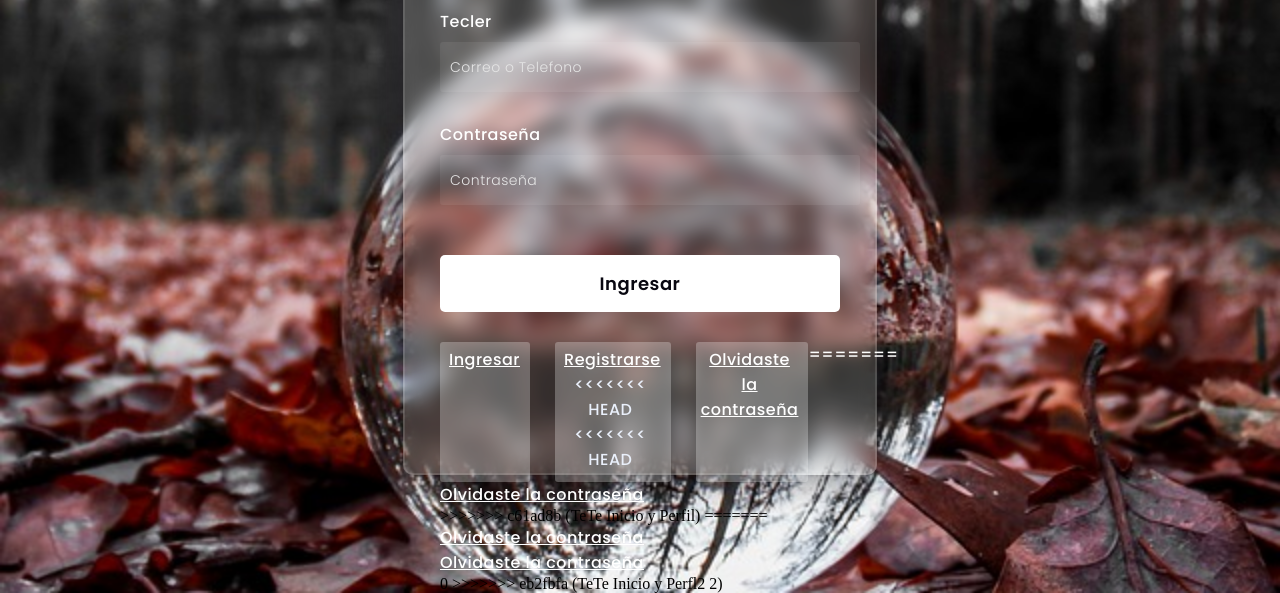
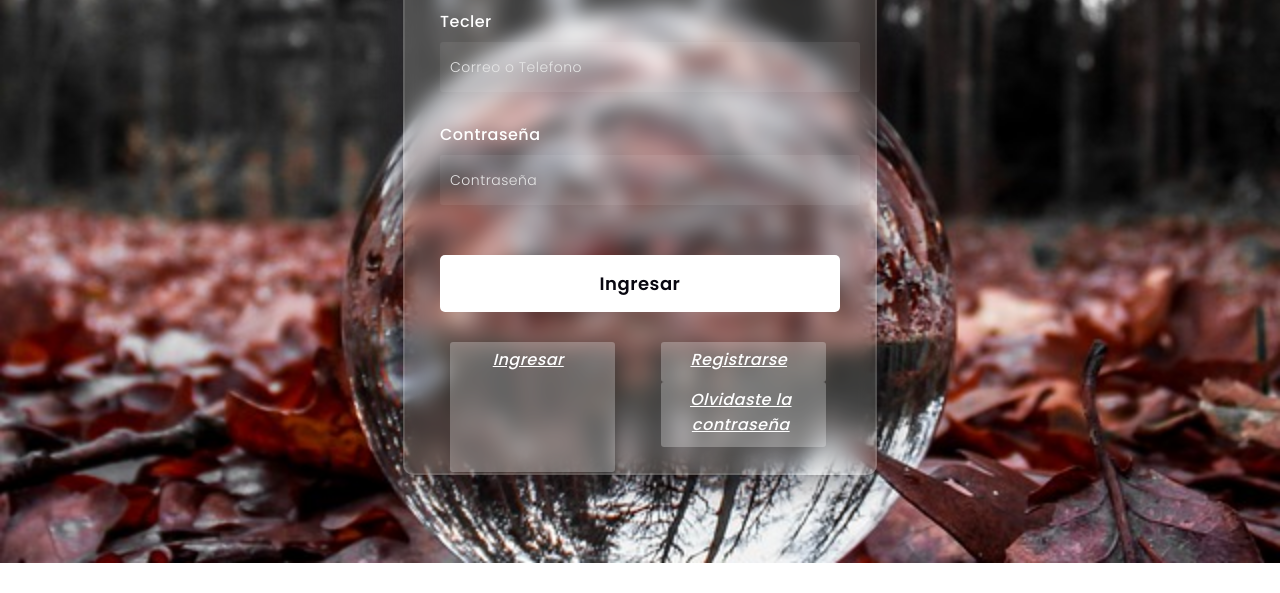
Before and after one commit to GabyLudewig/Teclers, a plain HTML site: page html/login.html in a window 1280 px wide. Shown: the part 237-830 px from the top of the page. After the commit the page ends 800 px from the top, so only its background shows below. Drawn offline with Linux system fonts and the light colour scheme.

Commit message:
TeTe Inicio y Perfil 2

```diff
--- a/html/login.html
+++ b/html/login.html
@@ -23,33 +23,15 @@
 
         <button>Ingresar</button>
         <div class="social">
-          <div class="go"><i class=""></i>
+          <div class="go"><i class="">
             <a href="inicio.html">Ingresar</a>
           </div>
-          <div class="fb"><i class=""></i>
+          <div class="fb"><i class="">
             <a href="registro.html">Registrarse</a>
-<<<<<<< HEAD
-<<<<<<< HEAD
          </div>
          <div class="fb">
           <a id="restablecer" href="recuperacion.html">Olvidaste la contraseña</a>
         </div>
-
-=======
-          </div>
-          <div class="fb">
-            <a id="restablecer" href="recuperacion.html">Olvidaste la contraseña</a>
-          </div>
->>>>>>> c61ad8b (TeTe Inicio y Perfil)
-=======
-          </div>
-          <div class="fb">
-            <a id="restablecer" href="recuperacion.html">Olvidaste la contraseña</a>
-          </div>
-         <div class="fb">
-          <a id="restablecer" href="recuperacion.html">Olvidaste la contraseña</a>
-        </div>0
->>>>>>> eb2fbfa (TeTe Inicio y Perfl2 2)
         </div>
     </form>
 </body>
```
Also changed, not shown: html/registro.html (+1 -1 lines).
